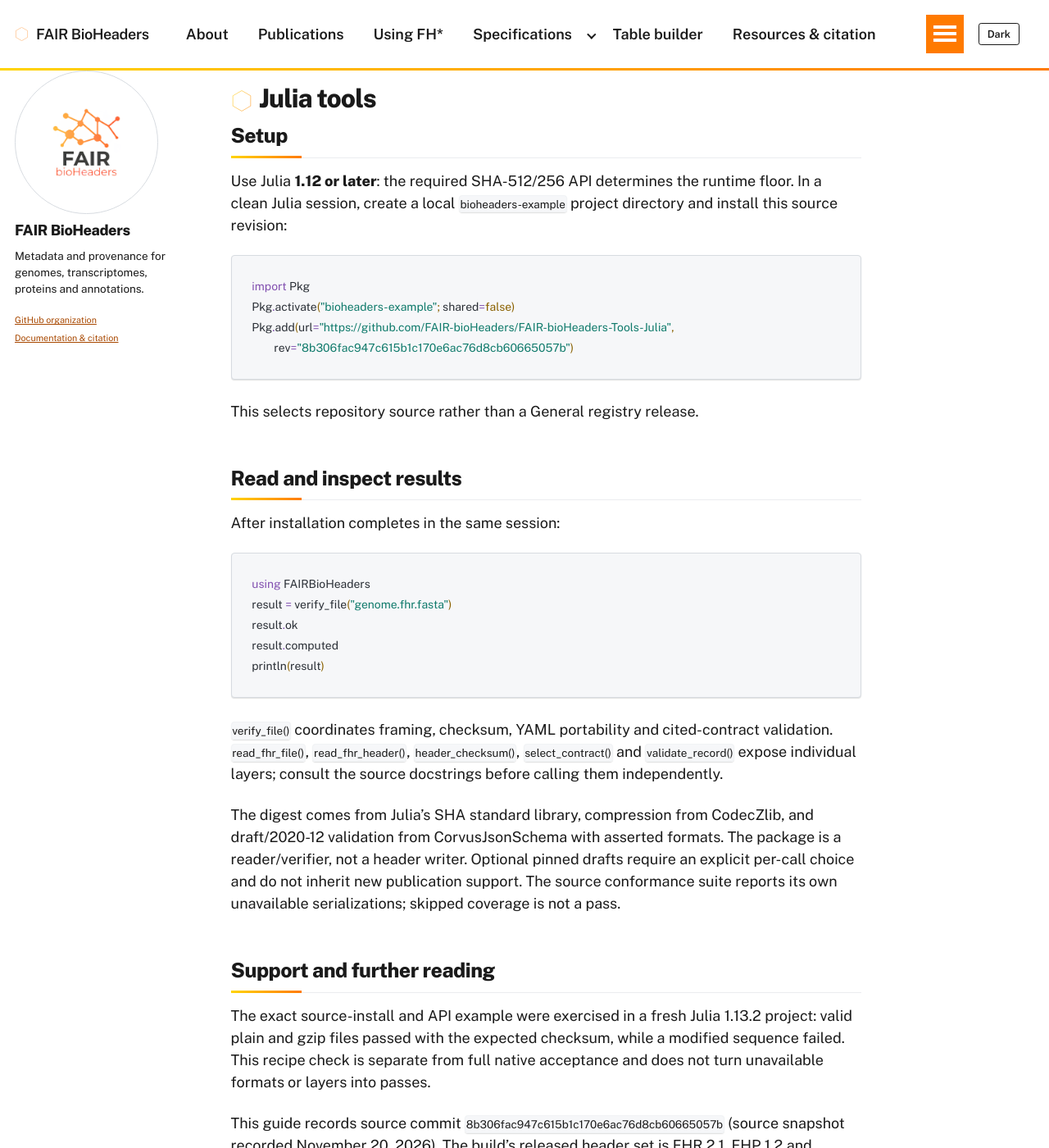
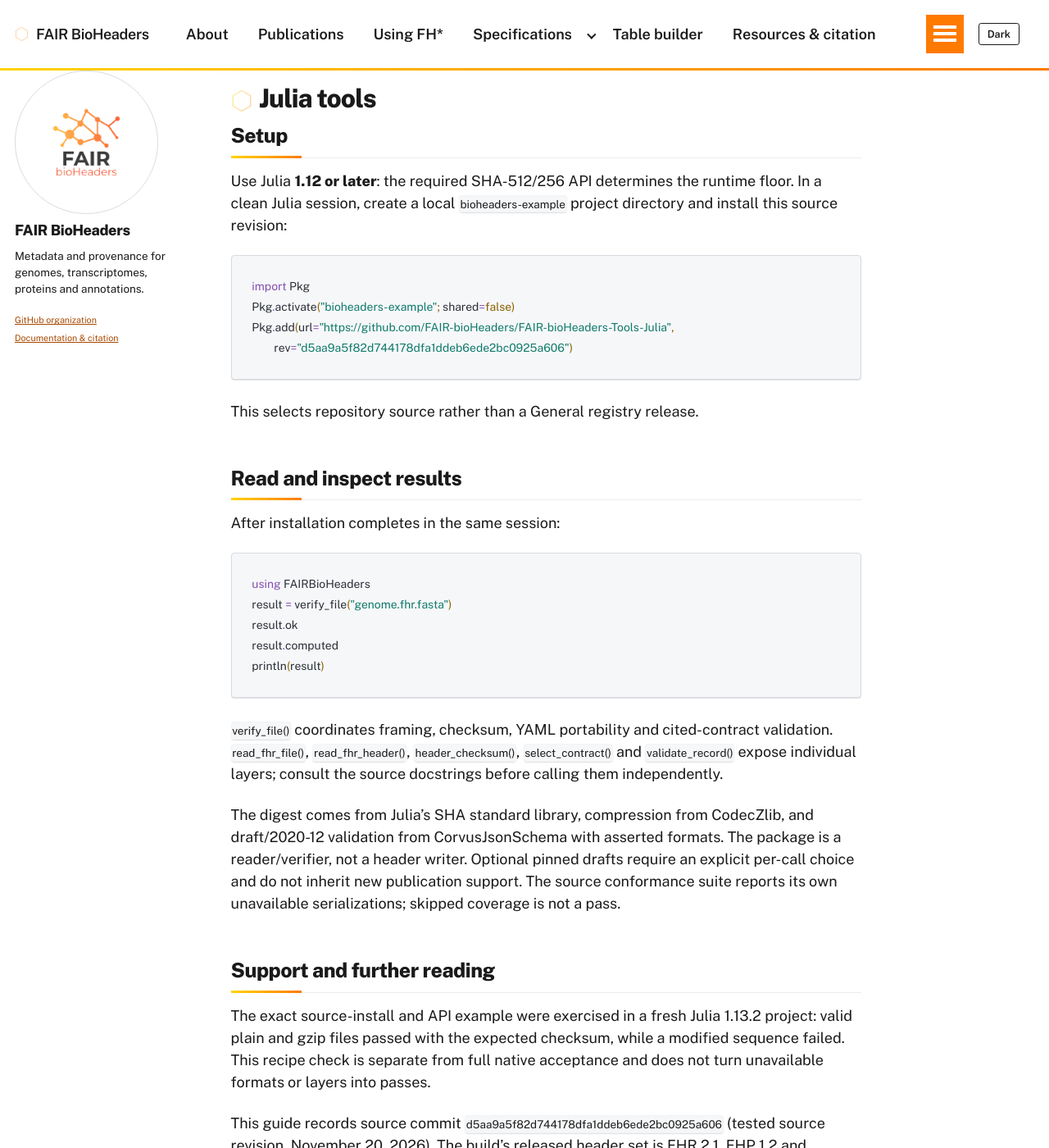
Before and after one commit to FAIR-bioHeaders/fair-bioheaders.github.io, a Jekyll site: the page built from _pages/tools-julia.md, in a window 1280 px wide and 1400 px high. Shown: the whole window at 82% size. Built offline with Jekyll 4.4.1, drawn with Linux system fonts in a browser that asks for light colours; some of the changed text lies outside the part shown.

Commit message:
Reject malformed schema references and pin tested native guides

````diff
--- a/_pages/tools-julia.md
+++ b/_pages/tools-julia.md
@@ -15,7 +15,7 @@ directory and install this source revision:
 import Pkg
 Pkg.activate("bioheaders-example"; shared=false)
 Pkg.add(url="https://github.com/FAIR-bioHeaders/FAIR-bioHeaders-Tools-Julia",
-        rev="8b306fac947c615b1c170e6ac76d8cb60665057b")
+        rev="d5aa9a5f82d744178dfa1ddeb6ede2bc0925a606")
 ```
 
 This selects repository source rather than a General registry release.
@@ -51,12 +51,12 @@ project: valid plain and gzip files passed with the expected checksum, while
 a modified sequence failed. This recipe check is separate from full native
 acceptance and does not turn unavailable formats or layers into passes.
 
-This guide records source commit `8b306fac947c615b1c170e6ac76d8cb60665057b` (source snapshot recorded November 20, 2026).
+This guide records source commit `d5aa9a5f82d744178dfa1ddeb6ede2bc0925a606` (tested source revision, November 20, 2026).
 The build's released header set is FHR 2.1, FHP 1.2 and FHGFF3 1.2 from shared
 v0.6.0. FHT and FHGM recognition at this pin is an explicit historical draft
 lane, not support for the subsequently published v0.7.0/v0.8.0 contracts.
-Use the [pinned README](https://github.com/FAIR-bioHeaders/FAIR-bioHeaders-Tools-Julia/tree/8b306fac947c615b1c170e6ac76d8cb60665057b/README.md) and
-[capability documentation](https://github.com/FAIR-bioHeaders/FAIR-bioHeaders-Tools-Julia/tree/8b306fac947c615b1c170e6ac76d8cb60665057b/docs/) for detailed limits and API guidance.
+Use the [pinned README](https://github.com/FAIR-bioHeaders/FAIR-bioHeaders-Tools-Julia/tree/d5aa9a5f82d744178dfa1ddeb6ede2bc0925a606/README.md) and
+[capability documentation](https://github.com/FAIR-bioHeaders/FAIR-bioHeaders-Tools-Julia/tree/d5aa9a5f82d744178dfa1ddeb6ede2bc0925a606/docs/) for detailed limits and API guidance.
 Current development may have advanced; inspect changes before updating a pin.
 
 These are starting commands and API examples, not a claim that a new registry
--- a/assets/js/table-builder.js
+++ b/assets/js/table-builder.js
@@ -307,8 +307,11 @@
 
   function resolveRef(schema, root) {
     var seen = [];
-    while (schema && schema.$ref) {
+    while (schema && Object.prototype.hasOwnProperty.call(schema, '$ref')) {
       var reference = schema.$ref;
+      if (typeof reference !== 'string' || reference.length === 0) {
+        throw new Error('Unsupported pinned schema reference: expected a nonempty local pointer');
+      }
       if (reference.indexOf('#/') !== 0) throw new Error('Unsupported external schema reference');
       if (seen.indexOf(reference) !== -1) throw new Error('Cyclic pinned schema reference: ' + reference);
       seen.push(reference);
````
Also changed, not shown: _pages/tools-java.md (+5 -5 lines), _pages/tools-javascript.md (+4 -4 lines), _pages/tools-r.md (+4 -4 lines), docs/round16-maintenance-audit.md (+22 -0 lines), scripts/browser/site.spec.mjs (+4 -4 lines), scripts/browser/table-builder.spec.mjs (+4 -2 lines), scripts/test_table_builder.mjs (+12 -0 lines).
